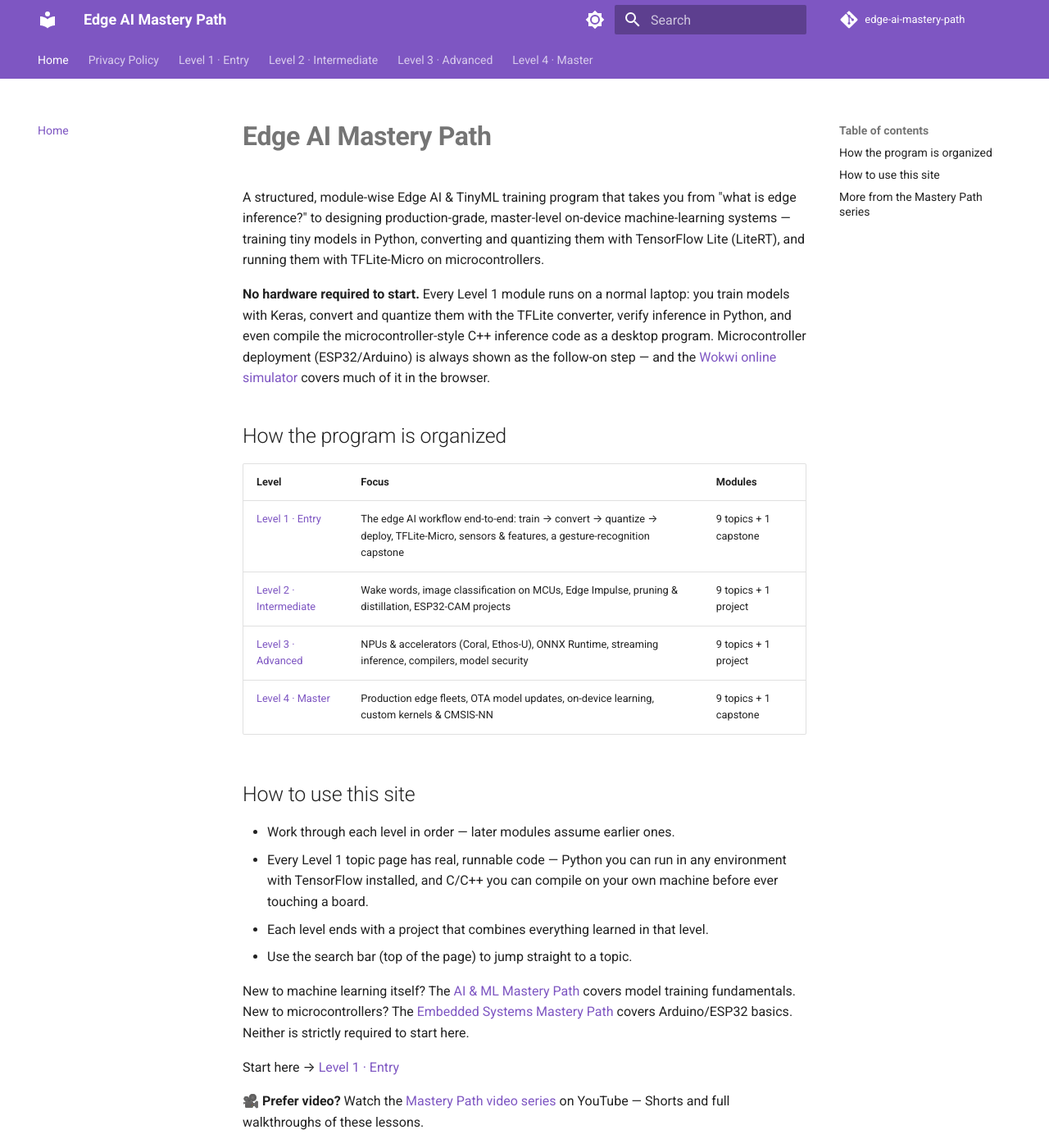
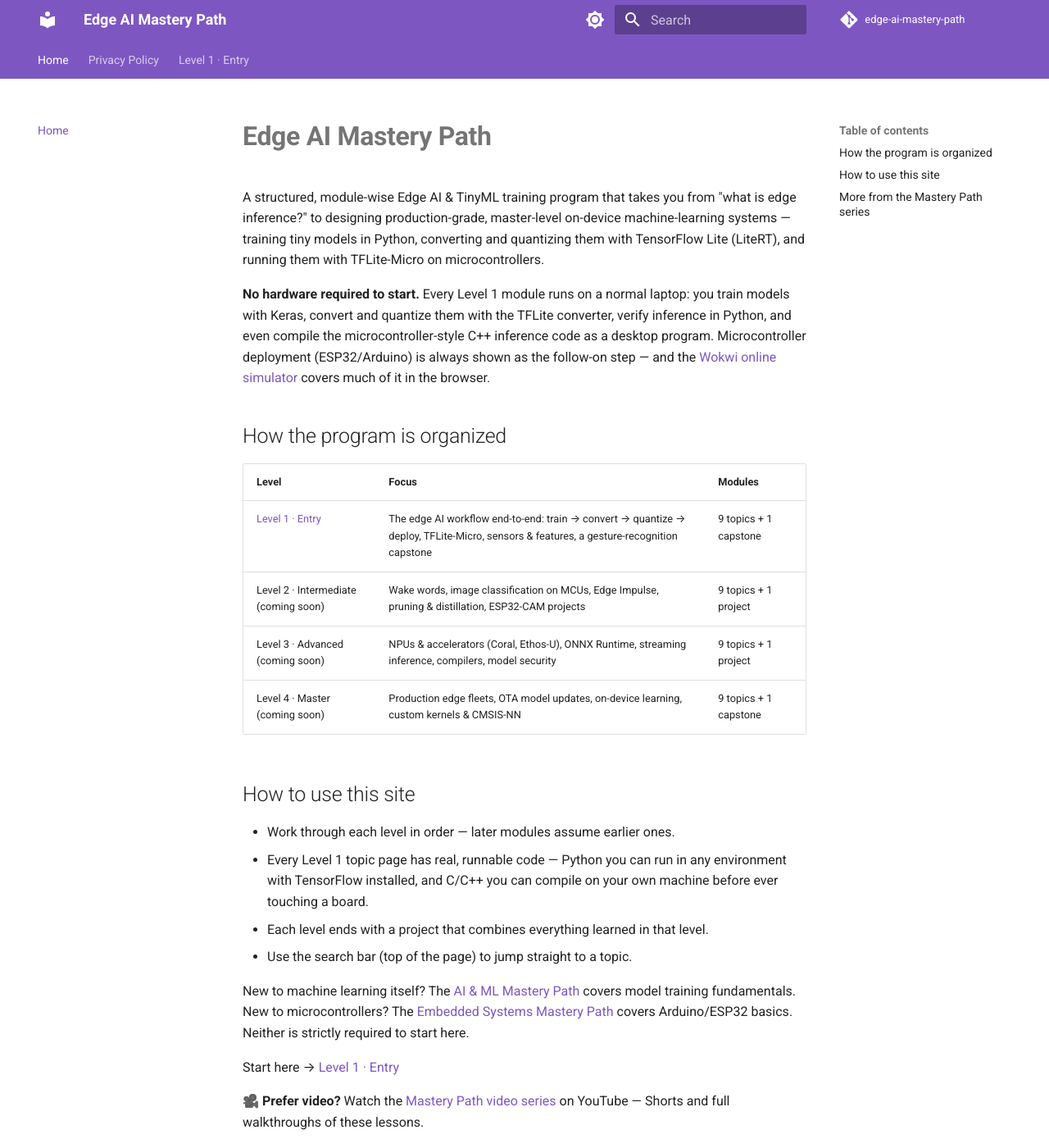
Before and after one commit to SIGILIPELLI/edge-ai-mastery-path, an MkDocs documentation site: the page built from docs/index.md, in a window 1280 px wide and 1400 px high. Shown: the whole window at 82% size. Built offline with MkDocs 1.6.1 and Material for MkDocs 9.7.7, drawn with Linux system fonts in a browser that asks for light colours; comment, search, counter and statistics services are not loaded; part of the change alters nothing that is shown.

Commit message:
Hide unfinished levels from crawl surface pending content backfill
AdSense flagged the domain for 'Low value content'. Real lessons are
being written level by level; in the meantime this removes only the
still-unwritten levels from nav/sitemap/homepage (files are untouched)
so the site isn't submitting thin content to Google during the
backfill. Re-running this after a level's content is finished
automatically restores it.

Co-Authored-By: Claude Opus 5 <noreply@anthropic.com>

```diff
--- a/docs/index.md
+++ b/docs/index.md
@@ -24,9 +24,9 @@ in the browser.
 | Level | Focus | Modules |
 |-------|-------|---------|
 | [Level 1 · Entry](level-1/index.md) | The edge AI workflow end-to-end: train → convert → quantize → deploy, TFLite-Micro, sensors & features, a gesture-recognition capstone | 9 topics + 1 capstone |
-| [Level 2 · Intermediate](level-2/index.md) | Wake words, image classification on MCUs, Edge Impulse, pruning & distillation, ESP32-CAM projects | 9 topics + 1 project |
-| [Level 3 · Advanced](level-3/index.md) | NPUs & accelerators (Coral, Ethos-U), ONNX Runtime, streaming inference, compilers, model security | 9 topics + 1 project |
-| [Level 4 · Master](level-4/index.md) | Production edge fleets, OTA model updates, on-device learning, custom kernels & CMSIS-NN | 9 topics + 1 capstone |
+| Level 2 · Intermediate (coming soon) | Wake words, image classification on MCUs, Edge Impulse, pruning & distillation, ESP32-CAM projects | 9 topics + 1 project |
+| Level 3 · Advanced (coming soon) | NPUs & accelerators (Coral, Ethos-U), ONNX Runtime, streaming inference, compilers, model security | 9 topics + 1 project |
+| Level 4 · Master (coming soon) | Production edge fleets, OTA model updates, on-device learning, custom kernels & CMSIS-NN | 9 topics + 1 capstone |
 
 ## How to use this site
 
--- a/mkdocs.yml
+++ b/mkdocs.yml
@@ -62,39 +62,8 @@ nav:
       - "08 · Sensors & Feature Extraction": level-1/08-sensors-feature-extraction.md
       - "09 · Evaluating & Debugging Edge Models": level-1/09-evaluating-debugging.md
       - "10 · Capstone — Gesture Recognition": level-1/10-capstone-gesture-recognition.md
-  - "Level 2 · Intermediate":
-      - Overview: level-2/index.md
-      - "01 · Audio Wake Words & Keyword Spotting": level-2/01-audio-wake-words.md
-      - "02 · Image Classification on Microcontrollers": level-2/02-image-classification-mcu.md
-      - "03 · Edge Impulse End-to-End Workflows": level-2/03-edge-impulse-workflows.md
-      - "04 · Data Collection & Dataset Design": level-2/04-data-collection-datasets.md
-      - "05 · Model Pruning & Knowledge Distillation": level-2/05-pruning-distillation.md
-      - "06 · Quantization-Aware Training": level-2/06-quantization-aware-training.md
-      - "07 · ESP32-CAM Vision Projects": level-2/07-esp32-cam-projects.md
-      - "08 · Person Detection (Visual Wake Words)": level-2/08-person-detection.md
-      - "09 · Optimizing Memory & Latency on MCUs": level-2/09-memory-latency-optimization.md
-      - "10 · Project — Voice-Controlled Device": level-2/10-project-voice-controlled-device.md
-  - "Level 3 · Advanced":
-      - Overview: level-3/index.md
-      - "01 · Edge NPUs & Accelerators (Coral Edge TPU)": level-3/01-npus-accelerators-coral.md
-      - "02 · Vendor NPU Toolchains (i.MX, Ethos-U)": level-3/02-vendor-npu-toolchains.md
-      - "03 · ONNX Runtime & Cross-Framework Deployment": level-3/03-onnx-runtime.md
-      - "04 · Streaming Inference & Real-Time Pipelines": level-3/04-streaming-inference.md
-      - "05 · Object Detection at the Edge": level-3/05-object-detection-edge.md
-      - "06 · ML Compiler Stacks (TVM, IREE)": level-3/06-ml-compiler-stacks.md
-      - "07 · Model Security & IP Protection": level-3/07-model-security.md
-      - "08 · Multi-Model & Sensor-Fusion Systems": level-3/08-multi-model-sensor-fusion.md
-      - "09 · Benchmarking Edge Models (MLPerf Tiny)": level-3/09-benchmarking-mlperf-tiny.md
-      - "10 · Project — Accelerated Vision Node": level-3/10-project-accelerated-vision-node.md
-  - "Level 4 · Master":
-      - Overview: level-4/index.md
-      - "01 · Production Edge AI Architecture": level-4/01-production-edge-ai-architecture.md
-      - "02 · OTA Model Updates & Versioning": level-4/02-ota-model-updates.md
-      - "03 · Fleet Monitoring & Model Drift": level-4/03-fleet-monitoring-drift.md
-      - "04 · On-Device Learning & Personalization": level-4/04-on-device-learning.md
-      - "05 · Federated Learning at the Edge": level-4/05-federated-learning.md
-      - "06 · Custom Kernels & CMSIS-NN Optimization": level-4/06-custom-kernels-cmsis-nn.md
-      - "07 · Ultra-Low-Power Always-On Inference": level-4/07-ultra-low-power-inference.md
-      - "08 · Hardware Co-Design & NPU Selection": level-4/08-hardware-codesign.md
-      - "09 · Privacy, Safety & Compliance for Edge AI": level-4/09-privacy-safety-compliance.md
-      - "10 · Capstone — Production Edge AI Product": level-4/10-capstone-production-edge-ai.md
+# --- auto-pruned stub levels (see AdSense low-value-content fix) ---
+exclude_docs: |
+  level-2/*.md
+  level-3/*.md
+  level-4/*.md
```
